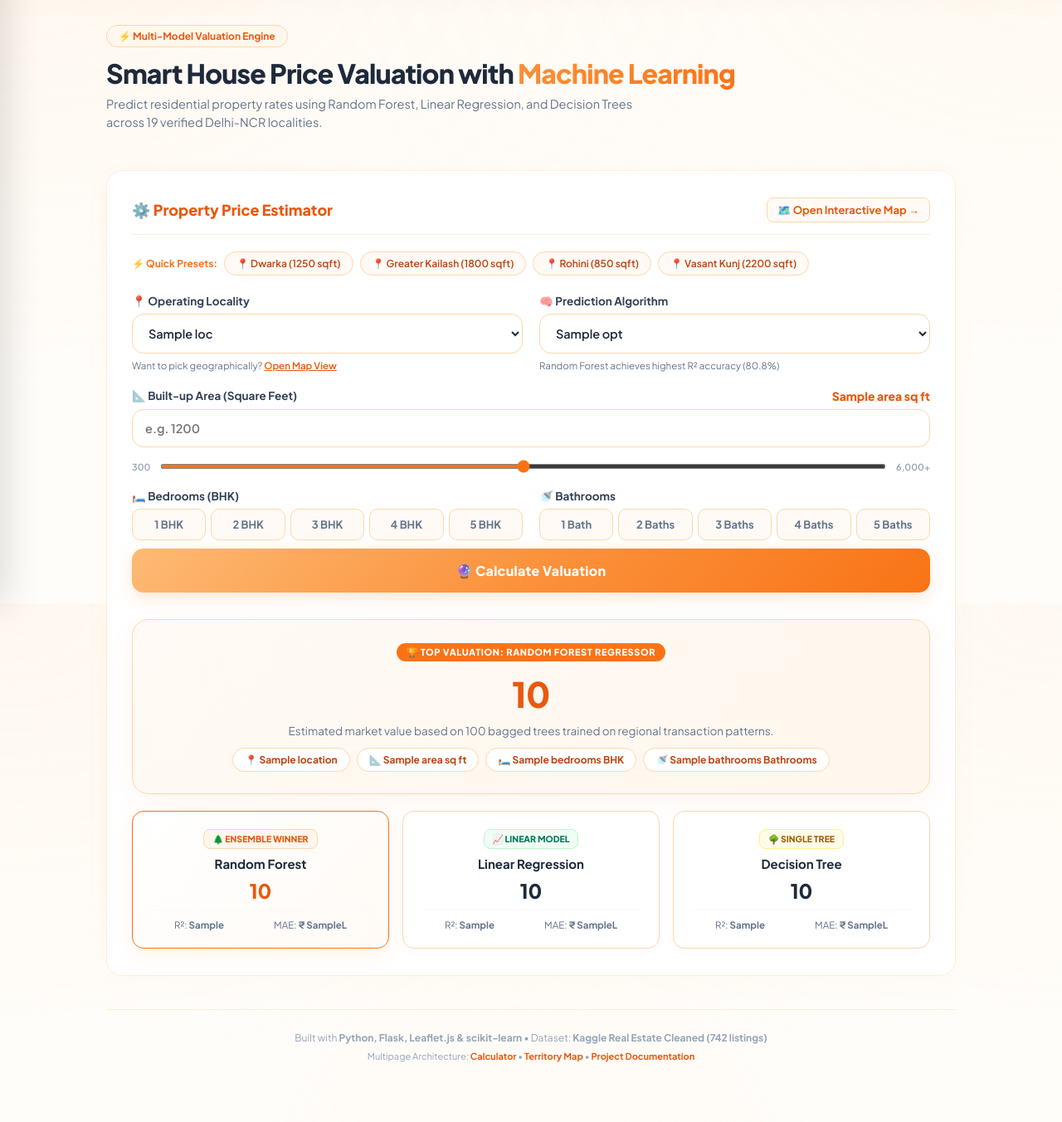
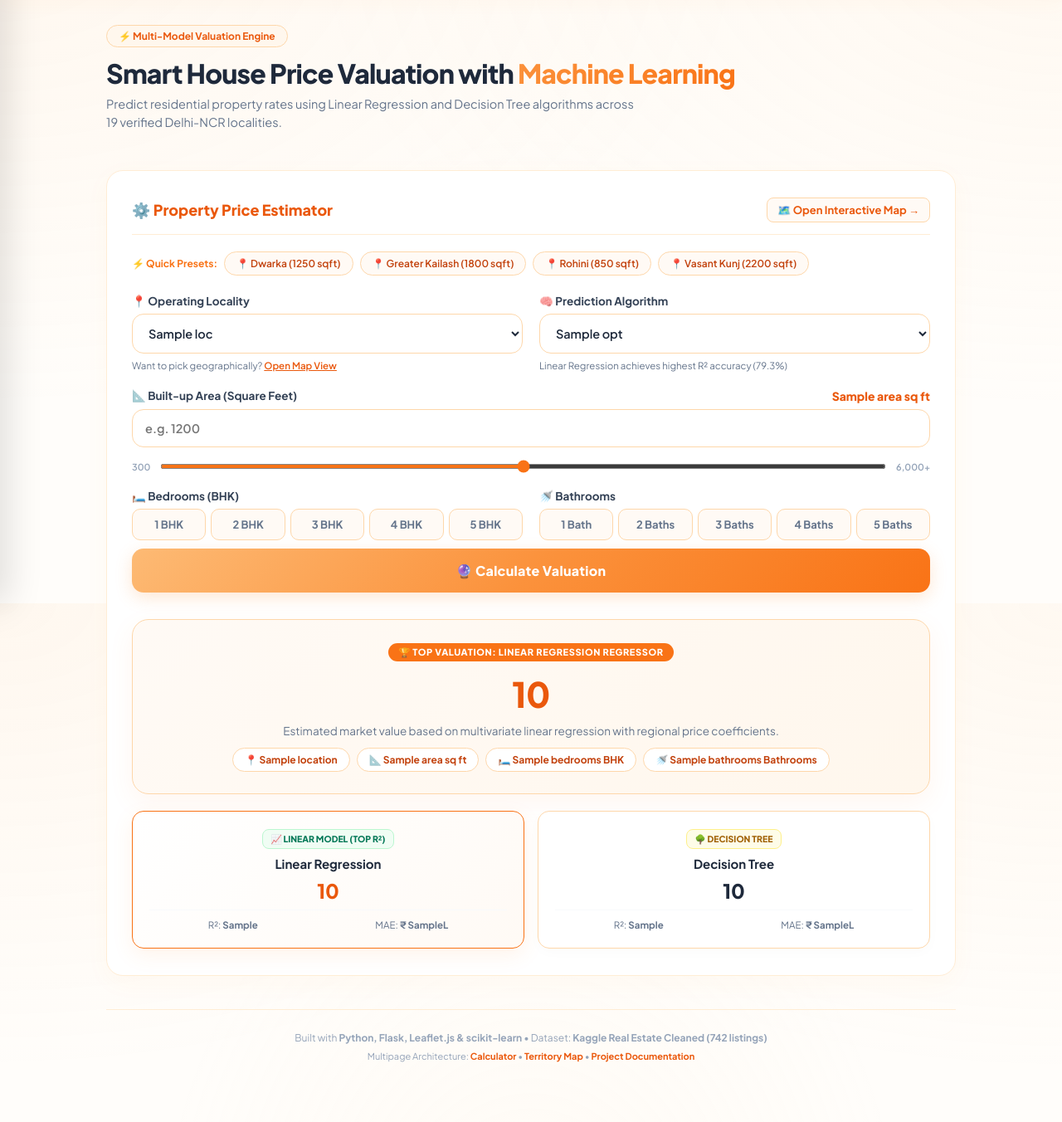
Before and after one commit to awnish3898-eng/delhi-house-price-predictor, a Flask app: template house price website/templates/index.html in a window 1280 px wide. Shown: the part 73-1425 px from the top of the page at 83% size. Run offline with Flask 3, Linux system fonts and the light colour scheme; the template is opened without the code that fills it: most values are stand-ins (such as "Sample title", 1, 10 or a date in 2020).

Commit message:
improved house price predictor ui

```diff
--- a/app.py
+++ b/app.py
@@ -9,7 +9,6 @@ load_or_train()
 
 MODEL_OPTIONS = [
     "All (Compare All Models)",
-    "Random Forest",
     "Linear Regression",
     "Decision Tree"
 ]
--- a/house price website/app.py
+++ b/house price website/app.py
@@ -9,7 +9,6 @@ load_or_train()
 
 MODEL_OPTIONS = [
     "All (Compare All Models)",
-    "Random Forest",
     "Linear Regression",
     "Decision Tree"
 ]
--- a/house price website/model.py
+++ b/house price website/model.py
@@ -8,7 +8,6 @@ import matplotlib.pyplot as plt
 import seaborn as sns
 from sklearn.model_selection import train_test_split
 from sklearn.linear_model import LinearRegression
-from sklearn.ensemble import RandomForestRegressor
 from sklearn.tree import DecisionTreeRegressor
 from sklearn.preprocessing import OneHotEncoder
 from sklearn.compose import ColumnTransformer
@@ -30,9 +29,8 @@ HEATMAP_PATH = os.path.join(STATIC_DIR, "model_comparison_heatmap.png")
 # Models dictionary cache
 TRAINED_MODELS = {}
 MODEL_METRICS = {
-    "Random Forest": {"R2 Score": 0.808, "MAE (₹ Lakh)": 48.12, "RMSE (₹ Lakh)": 84.02},
     "Linear Regression": {"R2 Score": 0.793, "MAE (₹ Lakh)": 59.03, "RMSE (₹ Lakh)": 87.34},
-    "Decision Tree": {"R2 Score": 0.751, "MAE (₹ Lakh)": 57.43, "RMSE (₹ Lakh)": 95.61}
+    "Decision Tree": {"R2 Score": 0.783, "MAE (₹ Lakh)": 56.33, "RMSE (₹ Lakh)": 89.32}
 }
 
 def get_locations():
@@ -67,7 +65,7 @@ def format_inr(amount):
         return f"₹ {amount:,.0f}"
 
 def train_all_models():
-    """Train Linear Regression, Decision Tree, and Random Forest models and generate comparison heatmap."""
+    """Train Linear Regression and Decision Tree models and generate comparison heatmap."""
     global TRAINED_MODELS, MODEL_METRICS
 
     os.makedirs(STATIC_DIR, exist_ok=True)
@@ -86,9 +84,8 @@ def train_all_models():
     )
 
     regressors = {
-        "Random Forest": RandomForestRegressor(n_estimators=100, random_state=42, max_depth=10),
         "Linear Regression": LinearRegression(),
-        "Decision Tree": DecisionTreeRegressor(random_state=42, max_depth=8)
+        "Decision Tree": DecisionTreeRegressor(random_state=42, max_depth=7)
     }
 
     metrics_dict = {}
--- a/house price website/templates/index.html
+++ b/house price website/templates/index.html
@@ -279,7 +279,7 @@
 
     .comparison-cards-grid {
         display: grid;
-        grid-template-columns: repeat(3, 1fr);
+        grid-template-columns: repeat(2, 1fr);
         gap: 16px;
         margin-top: 20px;
     }
@@ -366,7 +366,7 @@
         ⚡ Multi-Model Valuation Engine
     </div>
     <h2>Smart House Price Valuation with <span class="gradient-text">Machine Learning</span></h2>
-    <p>Predict residential property rates using Random Forest, Linear Regression, and Decision Trees across 19 verified Delhi-NCR localities.</p>
+    <p>Predict residential property rates using Linear Regression and Decision Tree algorithms across 19 verified Delhi-NCR localities.</p>
 </section>
 
 <!-- Main Predictor Card -->
@@ -419,7 +419,7 @@
                         </option>
                     {% endfor %}
                 </select>
-                <span class="field-hint">Random Forest achieves highest R² accuracy (80.8%)</span>
+                <span class="field-hint">Linear Regression achieves highest R² accuracy (79.3%)</span>
             </div>
 
             <!-- Built-up Area -->
@@ -486,16 +486,25 @@
 
     <!-- Prediction Results Card -->
     {% if results %}
+        {% set active_model = form_data.model_choice if form_data.model_choice in results.predictions else 'Linear Regression' %}
         <div class="results-section" id="resultsBlock">
             <div class="hero-result-card">
                 <div class="hero-result-badge">
-                    🏆 Top Valuation: Random Forest Regressor
+                    {% if active_model == 'Decision Tree' %}
+                        🌳 Selected Valuation: Decision Tree Regressor
+                    {% else %}
+                        🏆 Top Valuation: Linear Regression Regressor
+                    {% endif %}
                 </div>
                 <div class="hero-price">
-                    {{ results.predictions['Random Forest'].formatted_price }}
+                    {{ results.predictions[active_model].formatted_price }}
                 </div>
                 <p style="color: var(--text-muted); font-size: 13.5px;">
-                    Estimated market value based on 100 bagged trees trained on regional transaction patterns.
+                    {% if active_model == 'Decision Tree' %}
+                        Estimated market value based on hierarchical decision rules and regional transaction partitions.
+                    {% else %}
+                        Estimated market value based on multivariate linear regression with regional price coefficients.
+                    {% endif %}
                 </p>
                 <div class="property-meta-chips">
                     <span class="meta-chip">📍 {{ form_data.location }}</span>
@@ -505,22 +514,11 @@
                 </div>
             </div>
 
-            <!-- Comparison Cards Across All 3 Models -->
+            <!-- Comparison Cards Across Models -->
             <div class="comparison-cards-grid">
-                <!-- Random Forest -->
-                <div class="model-card featured">
-                    <span class="model-badge badge-rf">🌲 Ensemble Winner</span>
-                    <div class="model-title">Random Forest</div>
-                    <div class="model-val">{{ results.predictions['Random Forest'].formatted_price }}</div>
-                    <div class="model-footer-stats">
-                        <span>R²: <strong>{{ metrics['Random Forest']['R2 Score'] }}</strong></span>
-                        <span>MAE: <strong>₹ {{ metrics['Random Forest']['MAE (₹ Lakh)'] }}L</strong></span>
-                    </div>
-                </div>
-
                 <!-- Linear Regression -->
-                <div class="model-card">
-                    <span class="model-badge badge-lr">📈 Linear Model</span>
+                <div class="model-card {% if active_model == 'Linear Regression' or form_data.model_choice == 'All (Compare All Models)' %}featured{% endif %}">
+                    <span class="model-badge badge-lr">📈 Linear Model (Top R²)</span>
                     <div class="model-title">Linear Regression</div>
                     <div class="model-val">{{ results.predictions['Linear Regression'].formatted_price }}</div>
                     <div class="model-footer-stats">
@@ -530,8 +528,8 @@
                 </div>
 
                 <!-- Decision Tree -->
-                <div class="model-card">
-                    <span class="model-badge badge-dt">🌳 Single Tree</span>
+                <div class="model-card {% if active_model == 'Decision Tree' %}featured{% endif %}">
+                    <span class="model-badge badge-dt">🌳 Decision Tree</span>
                     <div class="model-title">Decision Tree</div>
                     <div class="model-val">{{ results.predictions['Decision Tree'].formatted_price }}</div>
                     <div class="model-footer-stats">
```
Also changed, not shown: house price website/templates/about.html (+16 -7 lines), house price website/test_app.py (+41 -4 lines), model.py (+3 -6 lines), templates/about.html (+16 -7 lines), templates/index.html (+20 -22 lines), test_app.py (+41 -4 lines), house price website/static/model_comparison_heatmap.png, static/model_comparison_heatmap.png, 2 other files.
